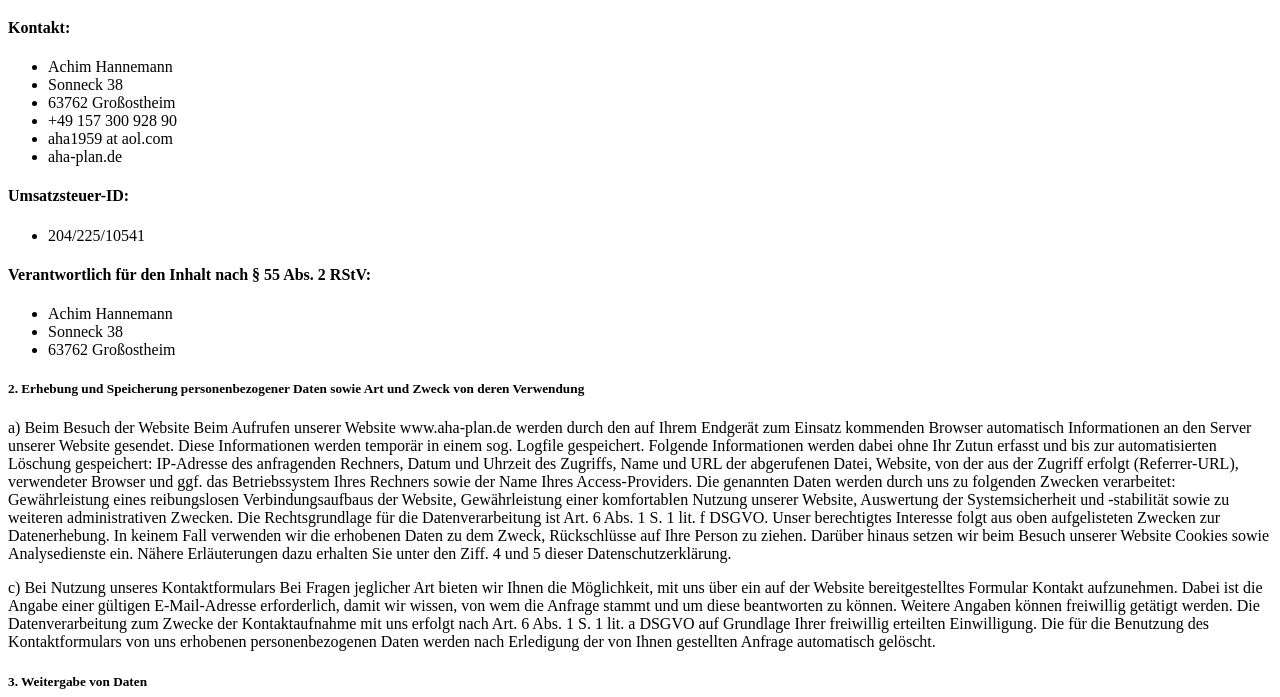
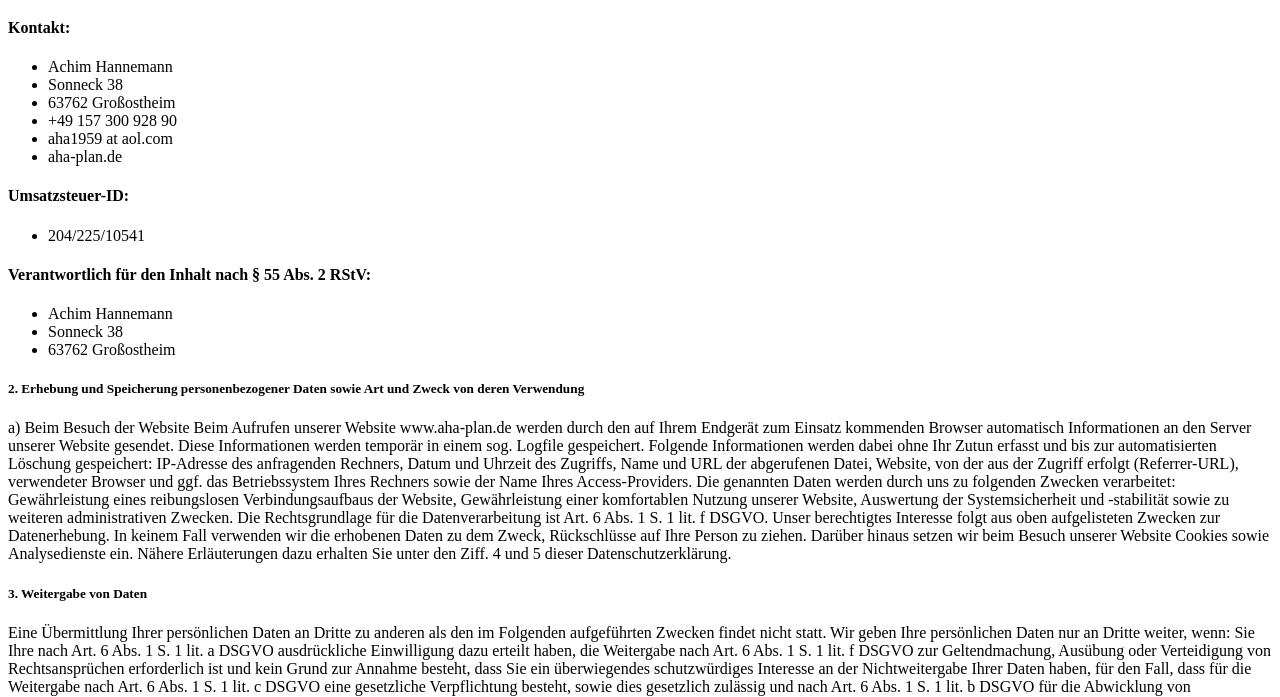
Before and after one commit to nilutz/aha-plan, a Gatsby site: page /impressum in a window 1280 px wide. Shown: the part 100-797 px from the top of the page. Built offline with nearby package versions, Linux system fonts and the light colour scheme; Gatsby itself is replaced by a stand-in of ours.

Commit message:
delete Kontaktfomular

```diff
--- a/src/pages/impressum.jsx
+++ b/src/pages/impressum.jsx
@@ -58,18 +58,6 @@ const Impressum = () => (
         beim Besuch unserer Website Cookies sowie Analysedienste ein. Nähere
         Erläuterungen dazu erhalten Sie unter den Ziff. 4 und 5 dieser
         Datenschutzerklärung.
-      </p>
-      <p>
-        c) Bei Nutzung unseres Kontaktformulars Bei Fragen jeglicher Art bieten
-        wir Ihnen die Möglichkeit, mit uns über ein auf der Website
-        bereitgestelltes Formular Kontakt aufzunehmen. Dabei ist die Angabe
-        einer gültigen E-Mail-Adresse erforderlich, damit wir wissen, von wem
-        die Anfrage stammt und um diese beantworten zu können. Weitere Angaben
-        können freiwillig getätigt werden. Die Datenverarbeitung zum Zwecke der
-        Kontaktaufnahme mit uns erfolgt nach Art. 6 Abs. 1 S. 1 lit. a DSGVO auf
-        Grundlage Ihrer freiwillig erteilten Einwilligung. Die für die Benutzung
-        des Kontaktformulars von uns erhobenen personenbezogenen Daten werden
-        nach Erledigung der von Ihnen gestellten Anfrage automatisch gelöscht.
       </p>
       <h5>3. Weitergabe von Daten</h5>
       <p>
```
